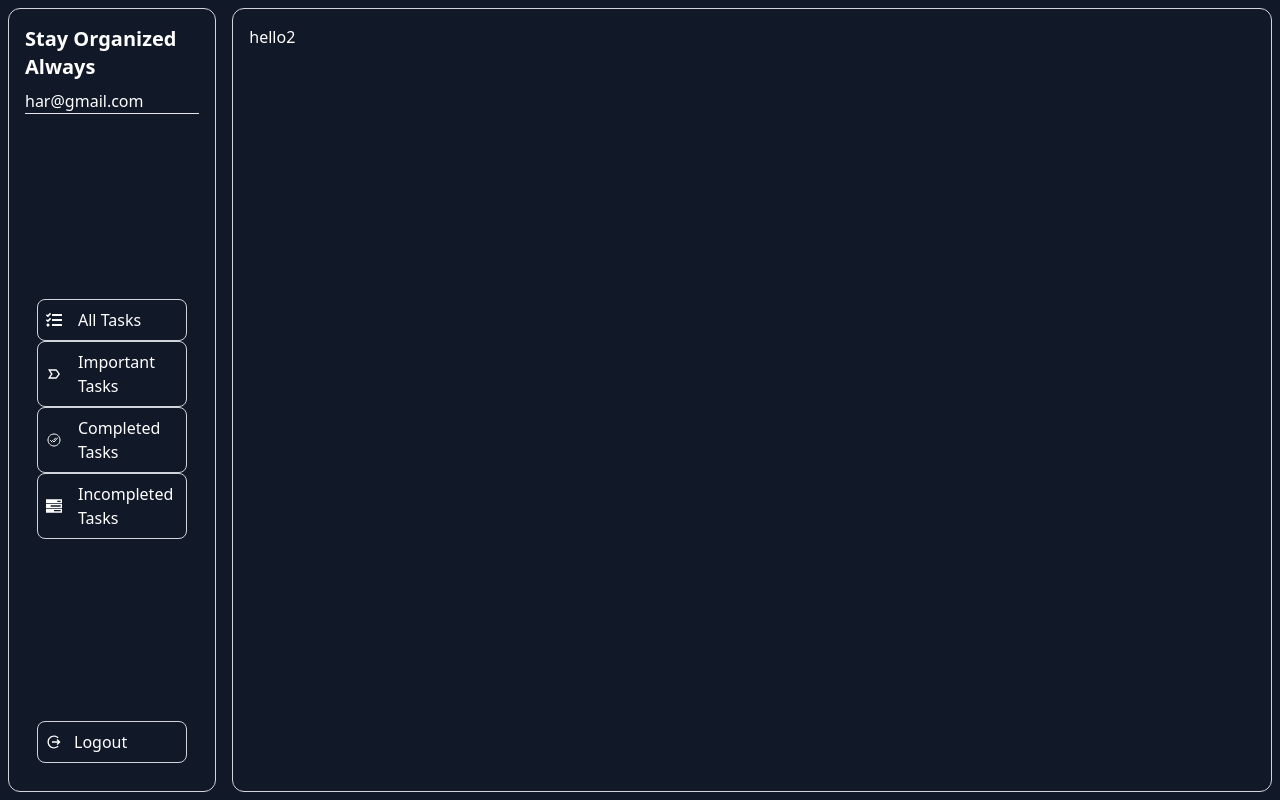
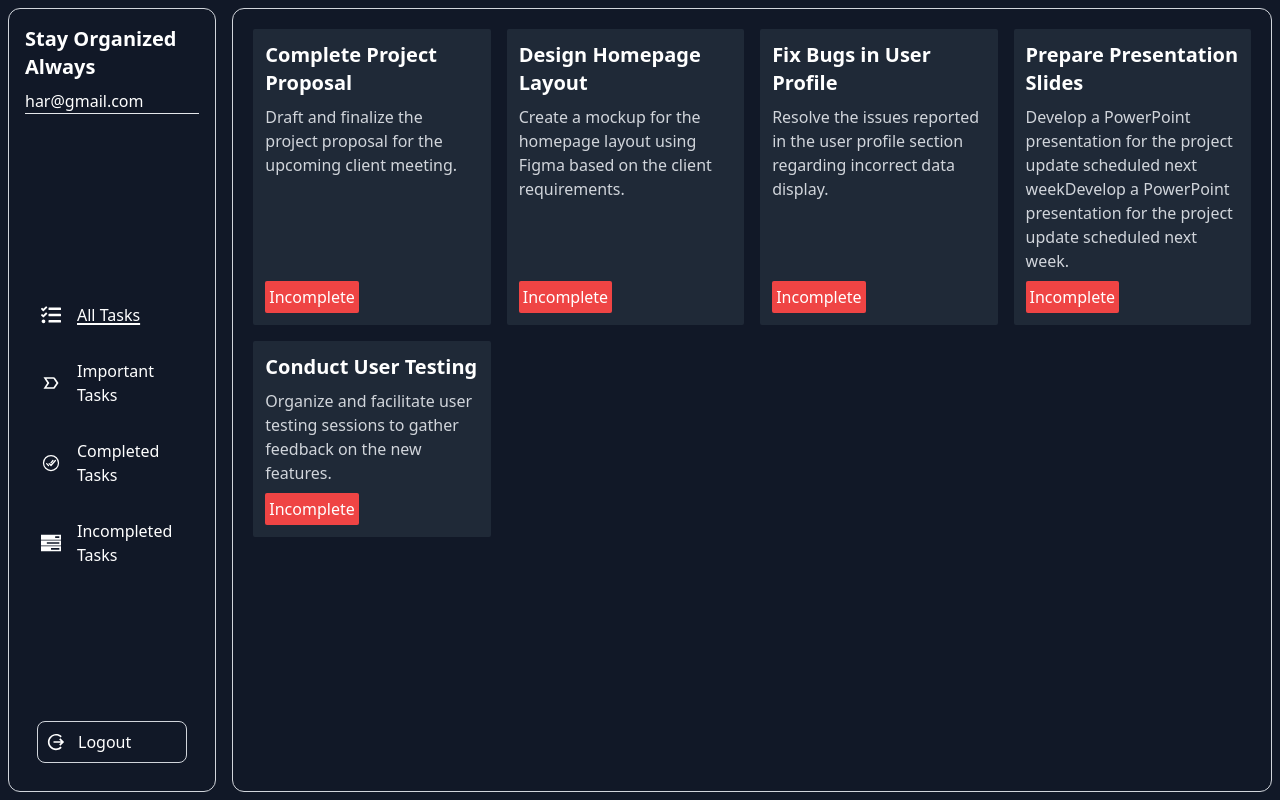
Before and after one commit to ShubhamSagar5/TaskManagement, a React (Create React App) app in the folder frontend/: page / in a window 1280 px wide. Built offline with nearby package versions, Linux system fonts and the light colour scheme.

Commit message:
Tasks CardDone

```diff
--- a/frontend/src/App.css
+++ b/frontend/src/App.css
@@ -0,0 +1,7 @@
+/* App.css */
+.active-link {
+    text-decoration: underline;
+    text-decoration-color: white; /* Customize color */
+    text-decoration-thickness: 2px; /* Optional: set thickness */
+    text-underline-offset: 2px; /* Optional: adjust offset */
+  }
--- a/frontend/src/App.js
+++ b/frontend/src/App.js
@@ -1,10 +1,42 @@
 import React from 'react'
 import Home from './pages/Home'
+import {createBrowserRouter, RouterProvider} from 'react-router-dom'
+import AllTasks from './pages/AllTasks'
+import CompleteTasks from './pages/CompleteTasks'
+import ImportantTasks from './pages/ImportantTasks'
+import IncompleteTasks from './pages/IncompleteTasks'
 
 const App = () => {
+
+  const appRouter = createBrowserRouter([
+    {
+      path:"/",
+      element:<Home/>,
+      children:[
+        {
+          path:"/",
+          element:<AllTasks/>
+        },
+        {
+          path:"/completed",
+          element:<CompleteTasks/>
+        },
+        {
+          path:"/important",
+          element:<ImportantTasks/>
+        },
+        {
+          path:"/incomplete",
+          element:<IncompleteTasks/>
+        }
+      ]
+    }
+  ])
+
+
   return (
     <div className='bg-gray-900 text-white h-screen p-2'>
-      <Home/>
+      <RouterProvider router={appRouter}/>
     </div>
   )
 }
--- /dev/null
+++ b/frontend/src/components/Home/Card.js
@@ -0,0 +1,62 @@
+import React from 'react'
+
+const Card = () => {
+
+    const data = [
+
+                {
+                  id: 1,
+                  title: "Complete Project Proposal",
+                  description: "Draft and finalize the project proposal for the upcoming client meeting."
+                },
+                {
+                  id: 2,
+                  title: "Design Homepage Layout",
+                  description: "Create a mockup for the homepage layout using Figma based on the client requirements."
+                },
+                {
+                  id: 3,
+                  title: "Fix Bugs in User Profile",
+                  description: "Resolve the issues reported in the user profile section regarding incorrect data display."
+                },
+                {
+                  id: 4,
+                  title: "Prepare Presentation Slides",
+                  description: "Develop a PowerPoint presentation for the project update scheduled next weekDevelop a PowerPoint presentation for the project update scheduled next week."
+                },
+                {
+                  id: 5,
+                  title: "Conduct User Testing",
+                  description: "Organize and facilitate user testing sessions to gather feedback on the new features."
+                }
+
+
+
+
+    ]
+
+
+
+    return (
+    <div className='grid grid-rows-1 md:grid-cols-4  gap-4  p-1'>
+        {
+            data && data?.map((item)=>{
+                return (
+                    <div className='flex flex-col justify-between bg-gray-800 rounded-sm p-3'>
+                    <div>
+                         <h3 className='text-xl font-semibold'>{item.title}</h3>
+                        <p className='text-gray-300 my-2'>{item.description}</p>
+                    </div>
+                       <div>
+                        <button className='bg-red-500 p-1 rounded-sm'>Incomplete</button>
+                       </div>
+                    </div>
+                )
+            })
+        }
+
+    </div>
+  )
+}
+
+export default Card
--- a/frontend/src/components/Home/Sidebar.js
+++ b/frontend/src/components/Home/Sidebar.js
@@ -4,24 +4,30 @@ import { MdLabelImportantOutline } from "react-icons/md";
 import { IoCheckmarkDoneCircleOutline } from "react-icons/io5";
 import { GrTasks } from "react-icons/gr";
 import { IoMdLogOut } from "react-icons/io";
+import { NavLink } from "react-router-dom";
+import '../../App.css'
 
 const Sidebar = () => {
   const data = [
     {
       title: "All Tasks",
-      icon: <FaTasks />,
+      icon: <FaTasks size={20}/>,
+      path:"/"
     },
     {
       title: "Important Tasks",
-      icon: <MdLabelImportantOutline />,
+      icon: <MdLabelImportantOutline size={20} />,
+      path:"/important"
     },
     {
       title: "Completed Tasks",
-      icon: <IoCheckmarkDoneCircleOutline />,
+      icon: <IoCheckmarkDoneCircleOutline size={20} />,
+      path:"/completed"
     },
     {
       title: "Incompleted Tasks",
-      icon: <GrTasks />,
+      icon: <GrTasks size={20} />,
+      path:"/incomplete",
     },
   ];
 
@@ -32,20 +38,22 @@ const Sidebar = () => {
         <p className="mt-2">har@gmail.com</p>
         <hr />
       </div>
-      <div className=" h-2/6 flex flex-col justify-between p-3">
+      <div className=" h-2/6 flex flex-col gap-4 justify-between p-2">
         {data?.map((item, i) => {
           return (
-            <div className="flex items-center p-2  gap-4 border border-gray-300 rounded-lg hover:bg-gray-600 hover:text-black hover:border hover:border-black cursor-pointer">
+           <NavLink to={item.path}  className={({isActive}) => (isActive ? 'active-link' : "")} >
+            <div className="flex items-center p-2  gap-4  rounded-lg hover:bg-gray-700 hover:border hover:border-black cursor-pointer">
               <span className=""> {item.icon}</span>
               <span> {item.title}</span>
             </div>
+           </NavLink>
           );
         })}
       </div>
 
       <div className="p-3">
-        <div className="flex gap-3 border border-gray-300 rounded-lg p-2 items-center hover:bg-gray-600 hover:text-black hover:border hover:border-black cursor-pointer">
-          <IoMdLogOut />
+        <div className="flex gap-3 border border-gray-300 rounded-lg p-2 items-center hover:bg-gray-700  hover:border hover:border-black cursor-pointer">
+          <IoMdLogOut size={20}/>
           <button>Logout</button>
         </div>
       </div>
--- /dev/null
+++ b/frontend/src/pages/AllTasks.js
@@ -0,0 +1,12 @@
+import React from 'react'
+import Card from '../components/Home/Card'
+
+const AllTasks = () => {
+  return (
+    <div>
+      <Card/>
+    </div>
+  )
+}
+
+export default AllTasks
--- /dev/null
+++ b/frontend/src/pages/CompleteTasks.js
@@ -0,0 +1,9 @@
+import React from 'react'
+
+const CompleteTasks = () => {
+  return (
+    <div>CompleteTasks</div>
+  )
+}
+
+export default CompleteTasks
--- a/frontend/src/pages/Home.js
+++ b/frontend/src/pages/Home.js
@@ -1,5 +1,6 @@
 import React from 'react'
 import Sidebar from '../components/Home/Sidebar'
+import { Outlet } from 'react-router-dom'
 
 const Home = () => {
   return (
@@ -8,7 +9,7 @@ const Home = () => {
             <Sidebar/>
         </div>
         <div className='w-5/6 rounded-xl border border-gray-300 p-4'>
-            hello2
+            <Outlet/>
         </div>
     </div>
   )
--- /dev/null
+++ b/frontend/src/pages/ImportantTasks.js
@@ -0,0 +1,9 @@
+import React from 'react'
+
+const ImportantTasks = () => {
+  return (
+    <div>ImportantTasks</div>
+  )
+}
+
+export default ImportantTasks
--- /dev/null
+++ b/frontend/src/pages/IncompleteTasks.js
@@ -0,0 +1,9 @@
+import React from 'react'
+
+const IncompleteTasks = () => {
+  return (
+    <div>IncompleteTasks</div>
+  )
+}
+
+export default IncompleteTasks
```
